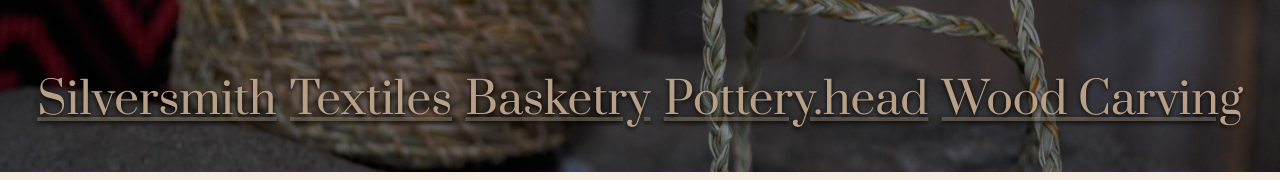
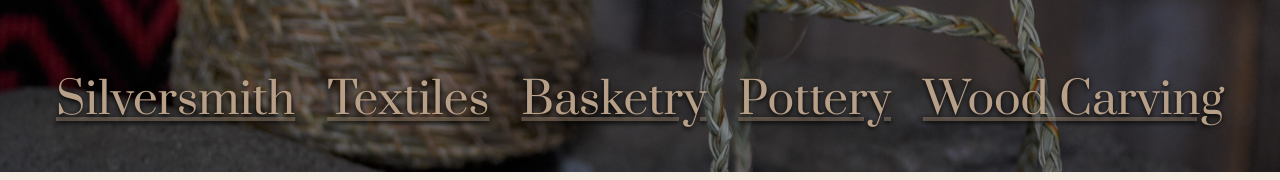
Before and after one commit to maxventer00/mapuche-art-school, a React (Create React App) app: page /marketplace in a window 1280 px wide. Shown: the part 283-463 px from the top of the page. Built offline with nearby package versions, Linux system fonts and the light colour scheme; no server answers; the database is empty; a web font is replaced by a local one.

Commit message:
HeaderFix

```diff
--- a/src/containers/Shared/MarketplaceBar.tsx
+++ b/src/containers/Shared/MarketplaceBar.tsx
@@ -327,7 +327,7 @@ export default function MarketplaceBar() {
 
               pottery();
             }}>
-            {t("Pottery.head")}
+            {t("Poterry.head")}
           </Link>
         </Typography>
         <Typography className={classes.link}>
```
Also changed, not shown: 1 other file (tests, documents, lock files or other folders).
